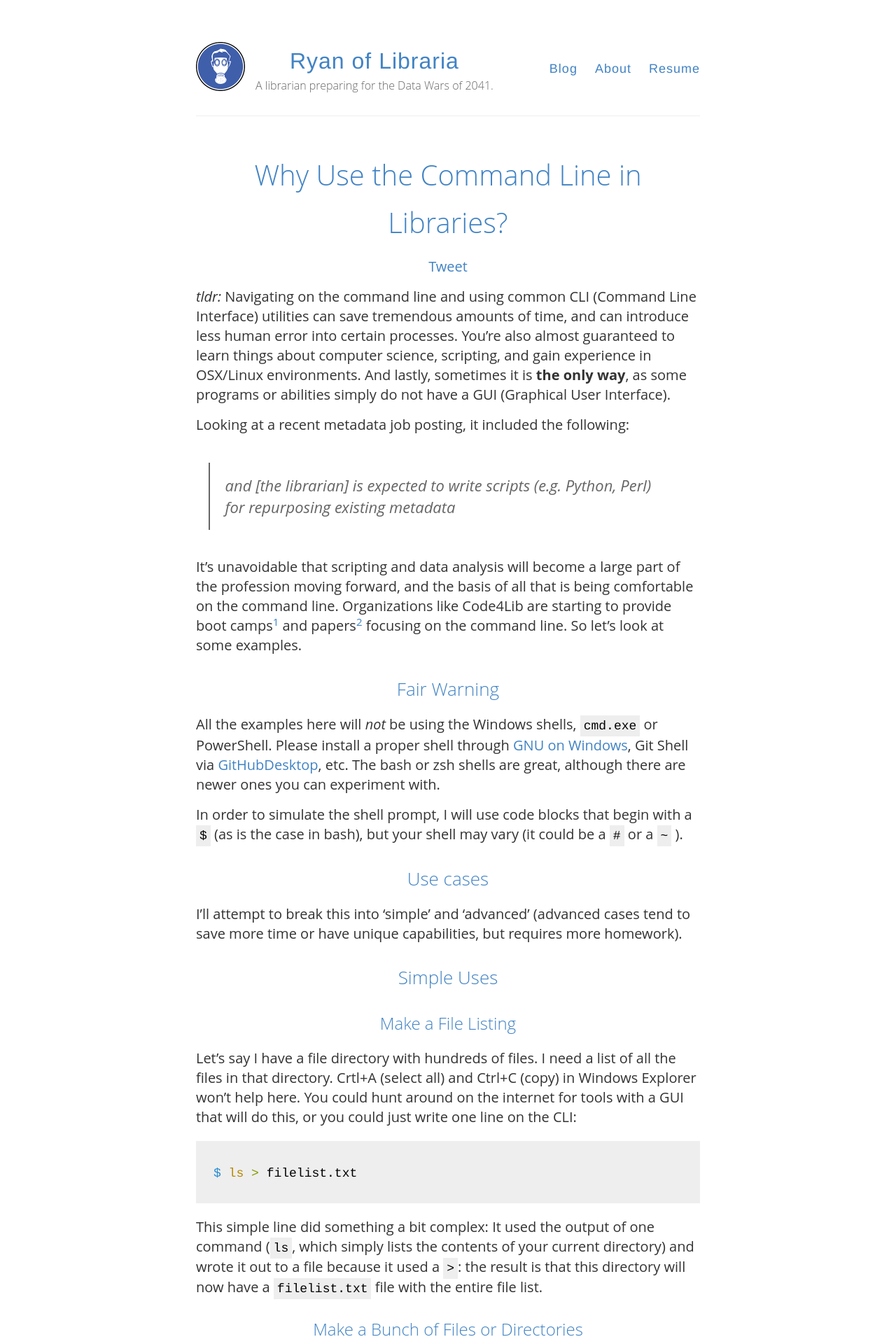
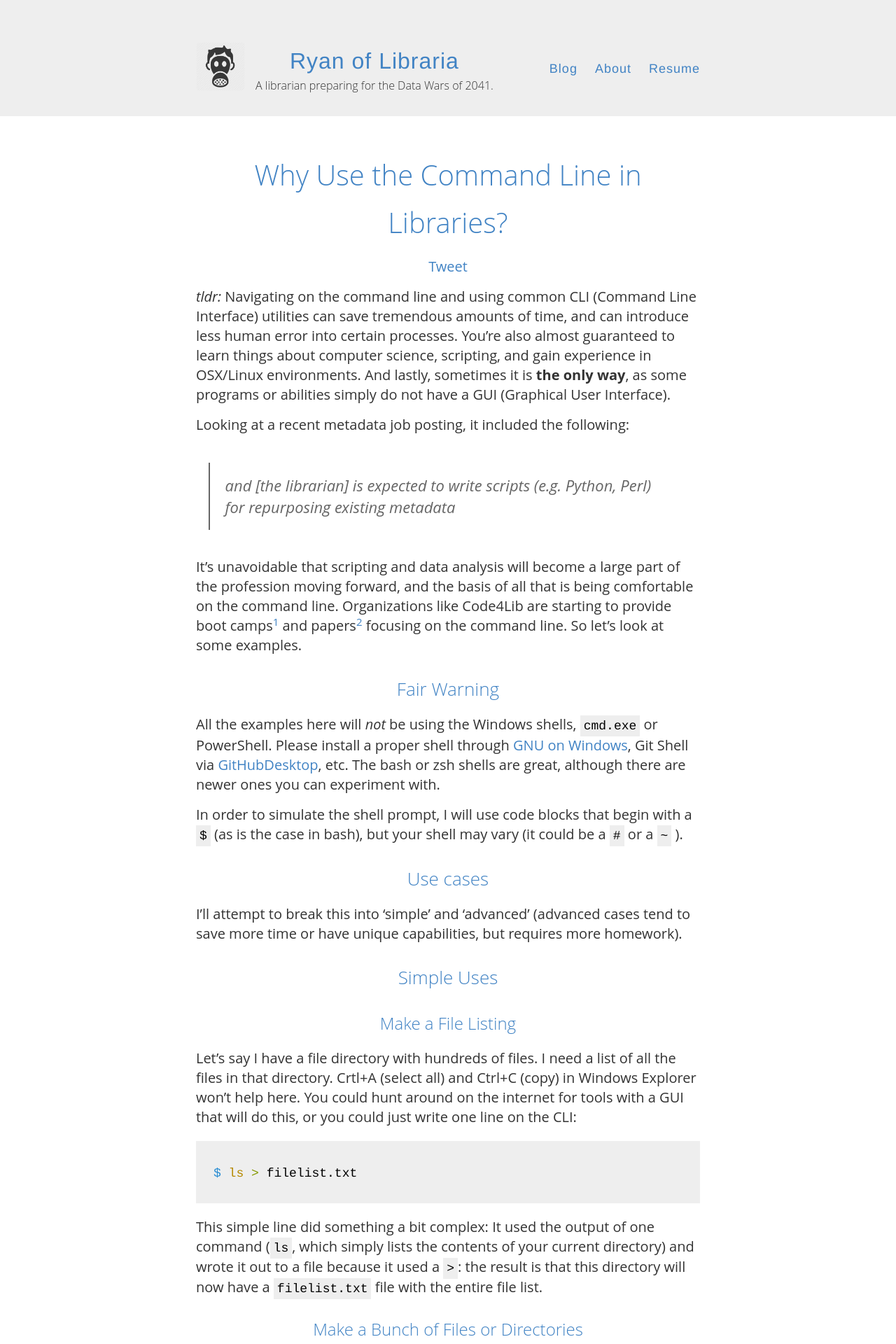
Before and after one commit to remerjohnson/remerjohnson.github.io, a Jekyll site: the page built from _posts/2016-4-5-why-command-line-libraries.md, in a window 1280 px wide. Shown: the top 1920 px of the page at 70% size. Built offline with Jekyll 4.4.1, drawn with Linux system fonts in a browser that asks for light colours; nearby versions of some CDN libraries; comment, search, counter and statistics services are not loaded.

Commit message:
Changed navbar and related CSS

```diff
--- a/_layouts/default.html
+++ b/_layouts/default.html
@@ -29,7 +29,7 @@
     <div class="wrapper-masthead">
       <div class="container">
         <header class="masthead clearfix">
-          <h1 class="site-avatar"><a href="{{ site.baseurl }}/"><img src="/images/gasmask.png"></a><h1>
+          <h1 class="site-avatar"><a href="{{ site.baseurl }}/"><img src="/images/gas_mask.png"></a><h1>
           <div class="site-info">
             <h1 class="site-name"><a href="{{ site.baseurl }}/">{{ site.name }}</a></h1>
             <p class="site-description">{{ site.description }}</p>
--- a/_posts/2016-4-5-why-command-line-libraries.md
+++ b/_posts/2016-4-5-why-command-line-libraries.md
@@ -66,6 +66,7 @@
 To read the _last_ 10 lines of the file in the terminal, use `tail` instead of `head`. If you need more than 10 lines, say 100, specify in a flag: `head -n 100 mastermarcfile.mrk`
 
 If I want to do more, we can use `more` and `less`. This will bring us to another interface. This may seem counterintuitive, but you actually can do more in `less`, like scrolling. Let's do that on our big file:
+
 ~~~ shell
 # View the file a bit more interactively
 $ less mastermarcfile.mrk
--- a/style.scss
+++ b/style.scss
@@ -152,6 +152,7 @@
 
 .wrapper-masthead {
   margin-bottom: 50px;
+  background-color: $lightGray;
 }
 
 .masthead {
@@ -202,7 +203,7 @@
 
 .site-description {
   margin: -5px 0 0 0;
-  color: $gray;
+  color: $darkGray;
   font-size: 16px;
 
   @include mobile {
```
Also changed, not shown: images/gas_mask.png (added).
